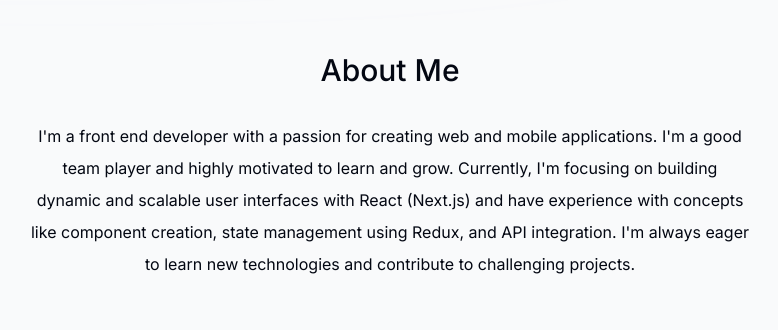
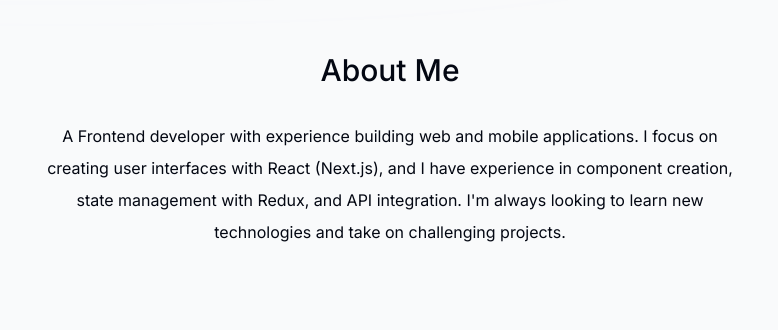
Before and after one commit to akm-coding/next-portfolio, a Next.js app: page / in a window 1280 px wide. Shown: the part 880-1210 px from the top of the page, without its empty margins (250-1028 px from the left). Built offline with nearby package versions, Linux system fonts and the light colour scheme; no server answers.

Commit message:
update: update about section

```diff
--- a/components/About.tsx
+++ b/components/About.tsx
@@ -19,13 +19,11 @@
     >
       <SectionHeading>About me</SectionHeading>
       <p className="mb-3">
-        I'm a front end developer with a passion for creating web and mobile
-        applications. I'm a good team player and highly motivated to learn and
-        grow. Currently, I'm focusing on building dynamic and scalable user
-        interfaces with React (Next.js) and have experience with concepts like
-        component creation, state management using Redux, and API integration.
-        I'm always eager to learn new technologies and contribute to challenging
-        projects.
+        A Frontend developer with experience building web and mobile
+        applications. I focus on creating user interfaces with React (Next.js),
+        and I have experience in component creation, state management with
+        Redux, and API integration. I'm always looking to learn new technologies
+        and take on challenging projects.
       </p>
     </motion.section>
   );
```
